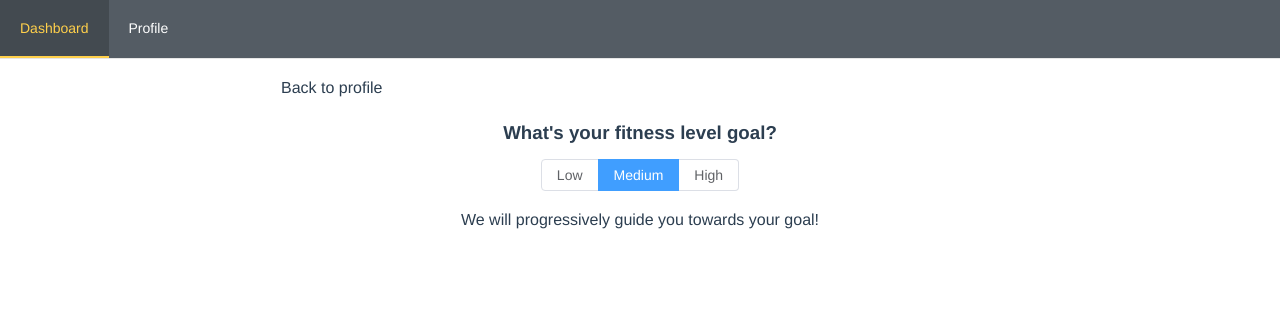
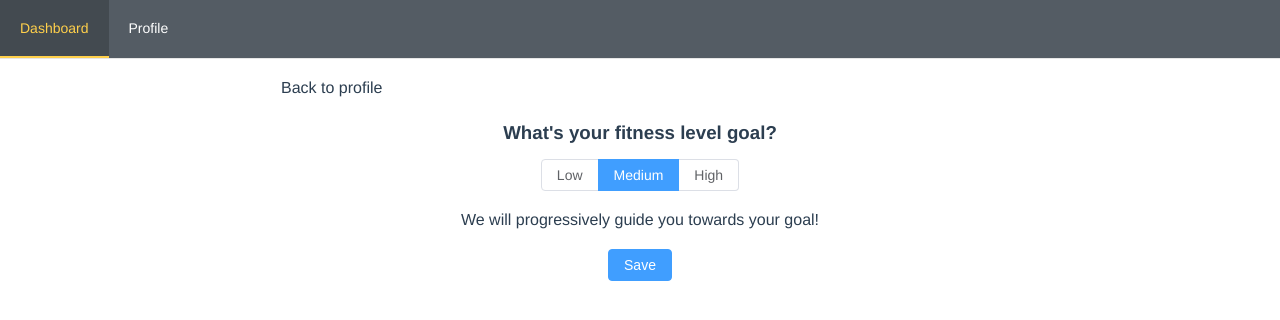
Before and after one commit to barathan11/YME-Hackathon-Team-13, a Vue app in the folder client/: page /your-goal in a window 1280 px wide. Shown: the top 320 px of the page. Built offline with nearby package versions, Linux system fonts and the light colour scheme; some icons are missing.

Commit message:
goal logic added

```diff
--- a/client/src/views/Interests.vue
+++ b/client/src/views/Interests.vue
@@ -50,6 +50,7 @@
 
 <script>
 import { ref } from 'vue';
+import router from '@/router';
 import { ArrowLeftBold } from '@element-plus/icons';
 export default {
     name: 'Interests',
@@ -95,6 +96,11 @@ export default {
             // write to DB
             console.log(generalInterestsValues.value);
             console.log(fitnessInterestsValues.value);
+
+            // redirect to profile
+            router.push({
+                name: 'Profile',
+            });
         };
 
         return {
--- a/client/src/views/YourGoal.vue
+++ b/client/src/views/YourGoal.vue
@@ -17,18 +17,34 @@
             </el-radio-group>
         </div>
         <p>We will progressively guide you towards your goal!</p>
+        <el-button type="primary" class="submit-button" @click="updateGoal">
+            Save
+        </el-button>
     </div>
 </template>
 
 <script>
 import { ref } from 'vue';
+import router from '@/router';
 import { ArrowLeftBold } from '@element-plus/icons';
 export default {
     name: 'YourGoal',
     components: { ArrowLeftBold },
     setup() {
+        // fetch this data from DB
         const goalValue = ref('Medium');
-        return { goalValue };
+
+        const updateGoal = () => {
+            // write to DB
+            console.log(goalValue.value);
+
+            // redirect to profile
+            router.push({
+                name: 'Profile',
+            });
+        };
+
+        return { goalValue, updateGoal };
     },
 };
 </script>
@@ -36,6 +52,9 @@ export default {
 <style lang="scss" scoped>
 .goal {
     padding: 20px 10px;
+    display: flex;
+    flex-direction: column;
+    justify-content: center;
     .return__button {
         margin-left: 10px;
         display: flex;
@@ -61,4 +80,7 @@ export default {
 .el-checkbox {
     margin: 0 5px 10px 5px !important;
 }
+.submit-button {
+    margin: 20px auto;
+}
 </style>
```
